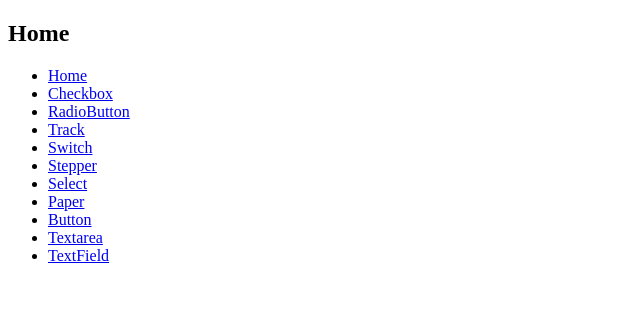
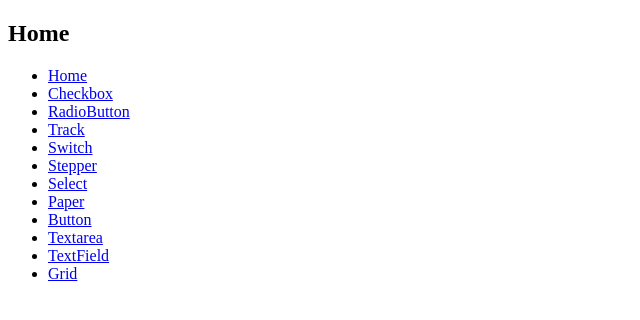
Before and after one commit to rakuten-rex/rakuten-rex, a React (Create React App) app in the folder rex-app/: page / in a window 1280 px wide. Shown: the top 320 px of the page, without its empty margins (0-640 px from the left). Built offline with nearby package versions, Linux system fonts and the light colour scheme.

Commit message:
Added - Grid

```diff
--- a/package.json
+++ b/package.json
@@ -35,6 +35,7 @@
   "homepage": "https://rakuten-rex.github.io/rakuten-rex/",
   "dependencies": {
     "@rakuten-rex/checkbox": "1.1.2",
+    "@rakuten-rex/grid": "^0.1.0",
     "prop-types": "15.7.2",
     "react": "16.12.0",
     "react-dom": "16.12.0"
--- a/rex-app/src/App.js
+++ b/rex-app/src/App.js
@@ -15,6 +15,7 @@ import Paper from './Pages/Paper';
 import Button from './Pages/Button';
 import Textarea from './Pages/Textarea';
 import TextField from './Pages/TextField';
+import Grid from './Pages/Grid';
 
 export default function BasicExample() {
   return (
@@ -52,6 +53,9 @@ export default function BasicExample() {
         </Route>
         <Route path="/components/TextField">
           <TextField />
+        </Route>
+        <Route path="/components/Grid">
+          <Grid />
         </Route>
       </Switch>
     </Router>
@@ -96,6 +100,9 @@ function Home() {
         <li>
           <Link to="/components/TextField">TextField</Link>
         </li>
+        <li>
+          <Link to="/components/Grid">Grid</Link>
+        </li>
       </ul>
     </div>
   );
--- /dev/null
+++ b/rex-app/src/Pages/Grid.jsx
@@ -0,0 +1,20 @@
+import React from 'react';
+import { Row, Container, Col } from '@rakuten-rex/grid/Grid';
+
+export default function Index() {
+  return (
+    <>
+      <h1>Grid</h1>
+      <Container>
+        <Row>
+          <Col>
+          Content Left
+          </Col>
+          <Col>
+          Content Right
+          </Col>
+        </Row>
+      </Container>
+    </>
+  );
+}
```
Also changed, not shown: 1 other file (tests, documents, lock files or other folders).
